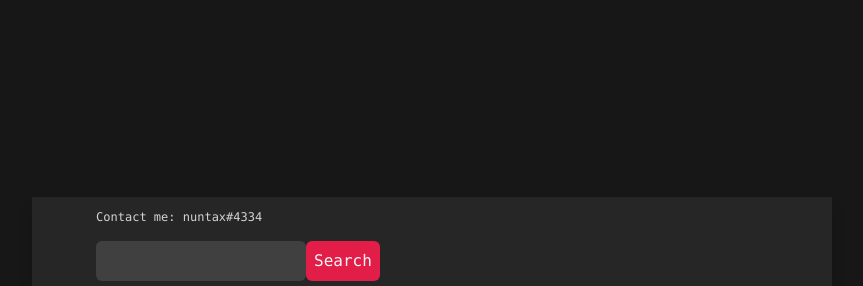
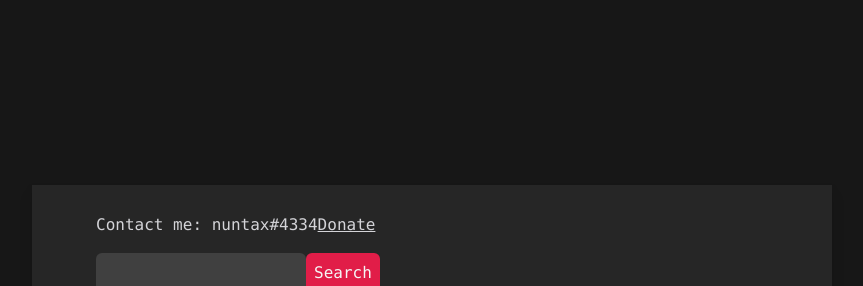
Before and after one commit to nuntax/rctracker, a plain HTML site: page index.html in a window 1280 px wide. Shown: the part 127-413 px from the top of the page, without its empty margins (208-1071 px from the left). Drawn offline with nearby package versions, Linux system fonts and the light colour scheme; no server answers.

Commit message:
Update index.html

```diff
--- a/index.html
+++ b/index.html
@@ -1,3 +1,4 @@
+
 <!DOCTYPE html>
 <html lang="en">
 <head>
@@ -40,6 +41,15 @@
         size: 2rem;
 
     }
+    #header{
+        justify-self: flex-start;
+        display: flex;
+        flex-direction: row;
+        justify-content: space-between;
+        margin-bottom: 1rem;
+        margin-top: 1rem;
+        size: 2rem;
+    }
     input{
         padding-top: 0.5rem;
         padding-bottom: 0.5rem;
@@ -50,12 +60,24 @@
         text-align: center;
         padding-left: 0.5rem;
     }
+    a{
+        text-decoration: underline;
+        cursor: pointer;
+    }
 </style>
+<script>function donate(){
+    //if last character of window.location is /, remove it
 
+    window.open("https://nuntax.tech/donate.html");
+}</script>
 <body class="bg-neutral-900 text-zinc-300">
 
     <div class="bg-neutral-800 p-3 px-16 drop-shadow-lg font-mono">
-        <div class="text-xs">Contact me: nuntax#4334</div>
+        <div id="header">
+            <div class="text-s">Contact me: nuntax#4334</div>
+            <div class="text-s text-rose-600" id="donate" onclick="donate()"><a>Donate</a></div>
+        </div>
+
         <div id="search" class="">
             <input type="text" class="bg-neutral-700 border-rose-600 rounded-md"><button id="submit"class="text-neutral-100 bg-rose-600 font-mono rounded-md">Search</button>
         </div>
```
